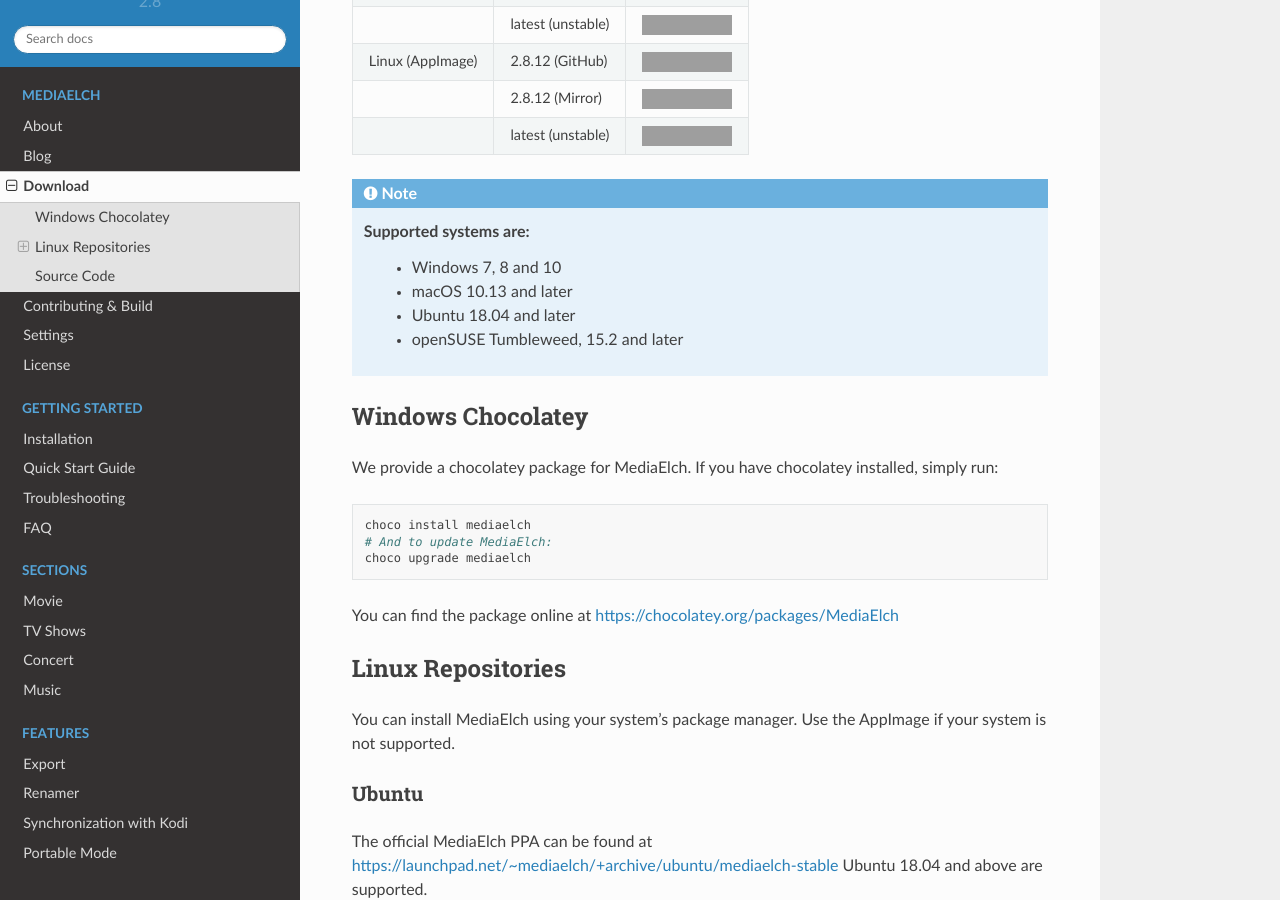
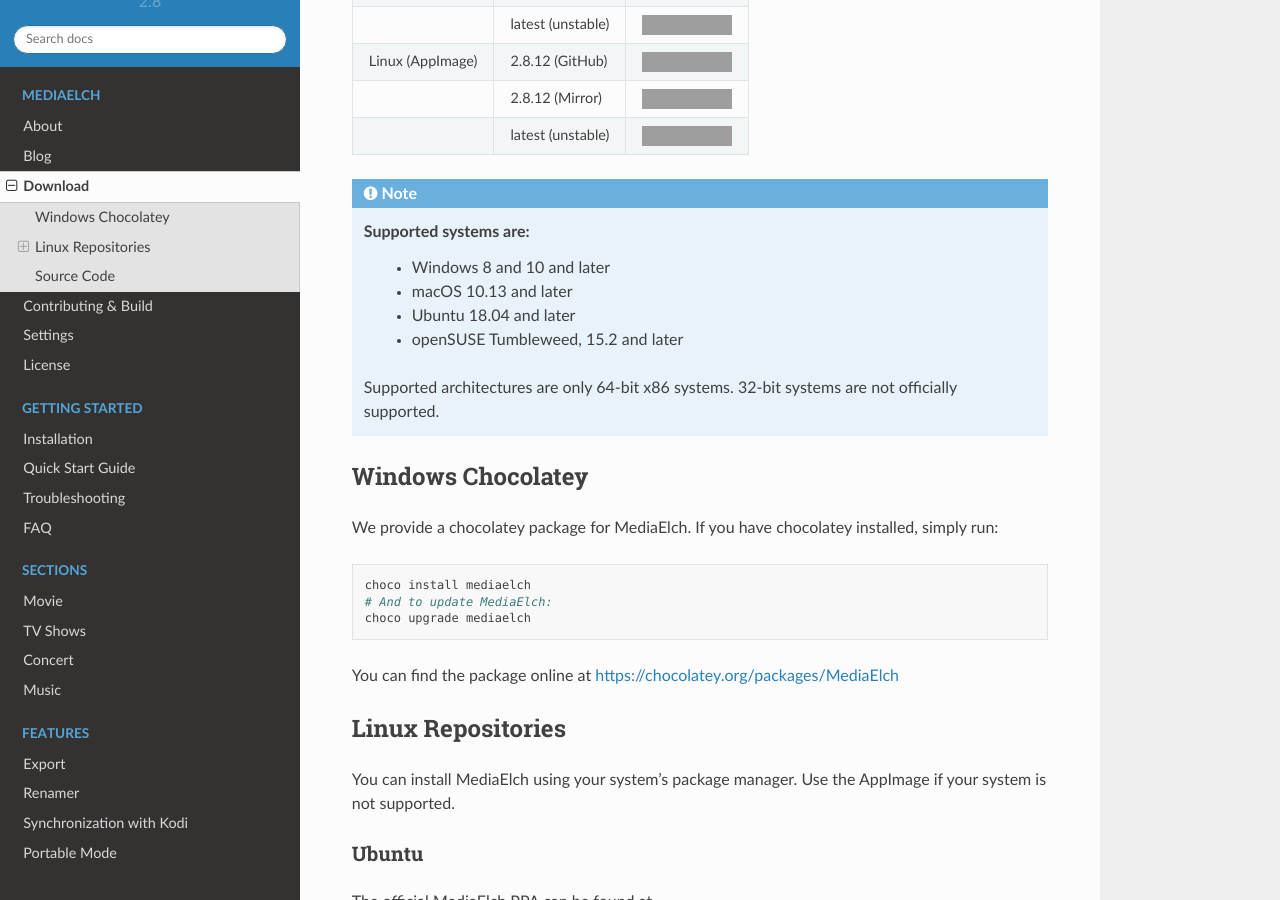
Before and after one commit to mediaelch/mediaelch-doc, a Sphinx documentation site: the page built from docs/source/download.rst, in a window 1280 px wide and 900 px high, scrolled down 588 px. Built offline with Sphinx 7.4.7 and the Read the Docs theme 2.0.0, drawn with Linux system fonts in a browser that asks for light colours; pages that are not in the unit, such as notebooks, are missing from menus; grey boxes are pictures that could not be loaded.

Commit message:
[Download] Be more specific about supported systems

```diff
--- a/docs/source/download.rst
+++ b/docs/source/download.rst
@@ -36,10 +36,14 @@
 .. note::
 
     Supported systems are:
-      - Windows 7, 8 and 10
+      - Windows 8 and 10 and later
       - macOS 10.13 and later
       - Ubuntu 18.04 and later
       - openSUSE Tumbleweed, 15.2 and later
+
+    Supported architectures are only 64-bit x86 systems.
+    32-bit systems are not officially supported.
+
 
 Windows Chocolatey
 ==================
```
